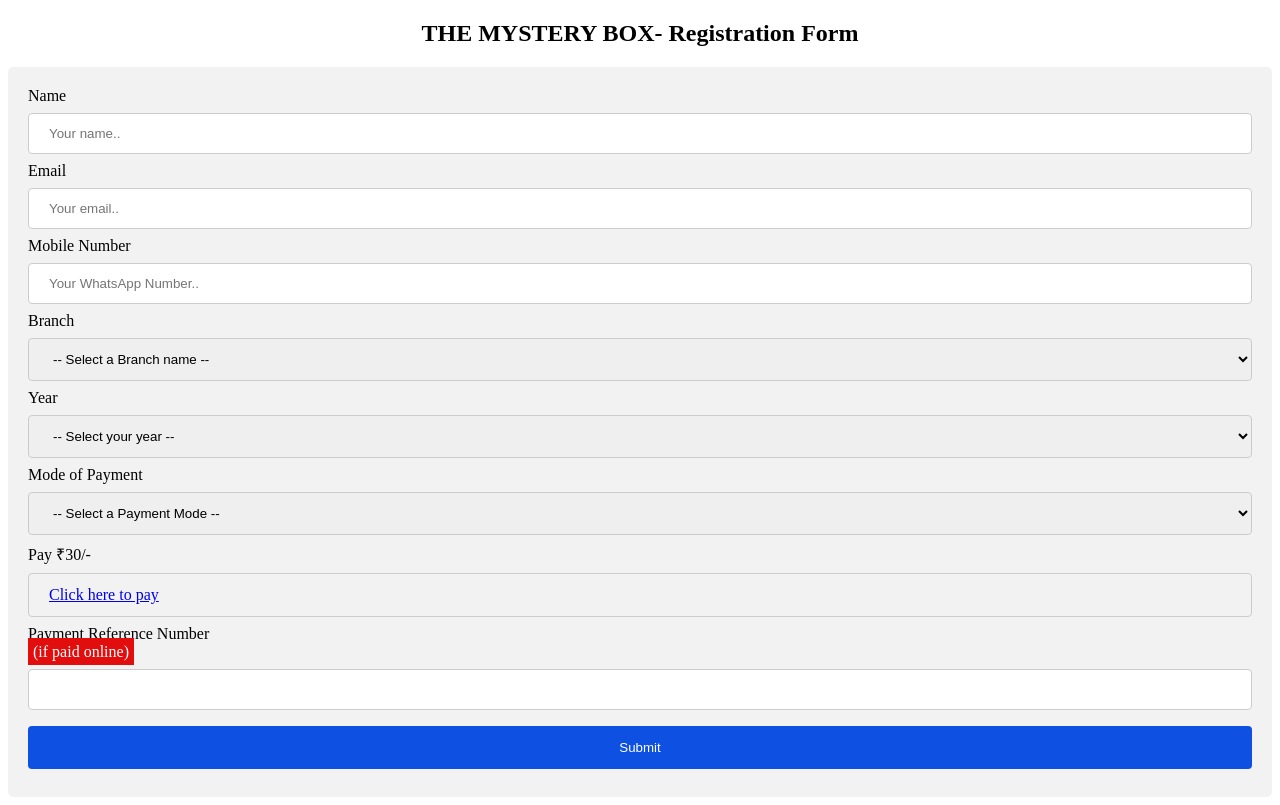
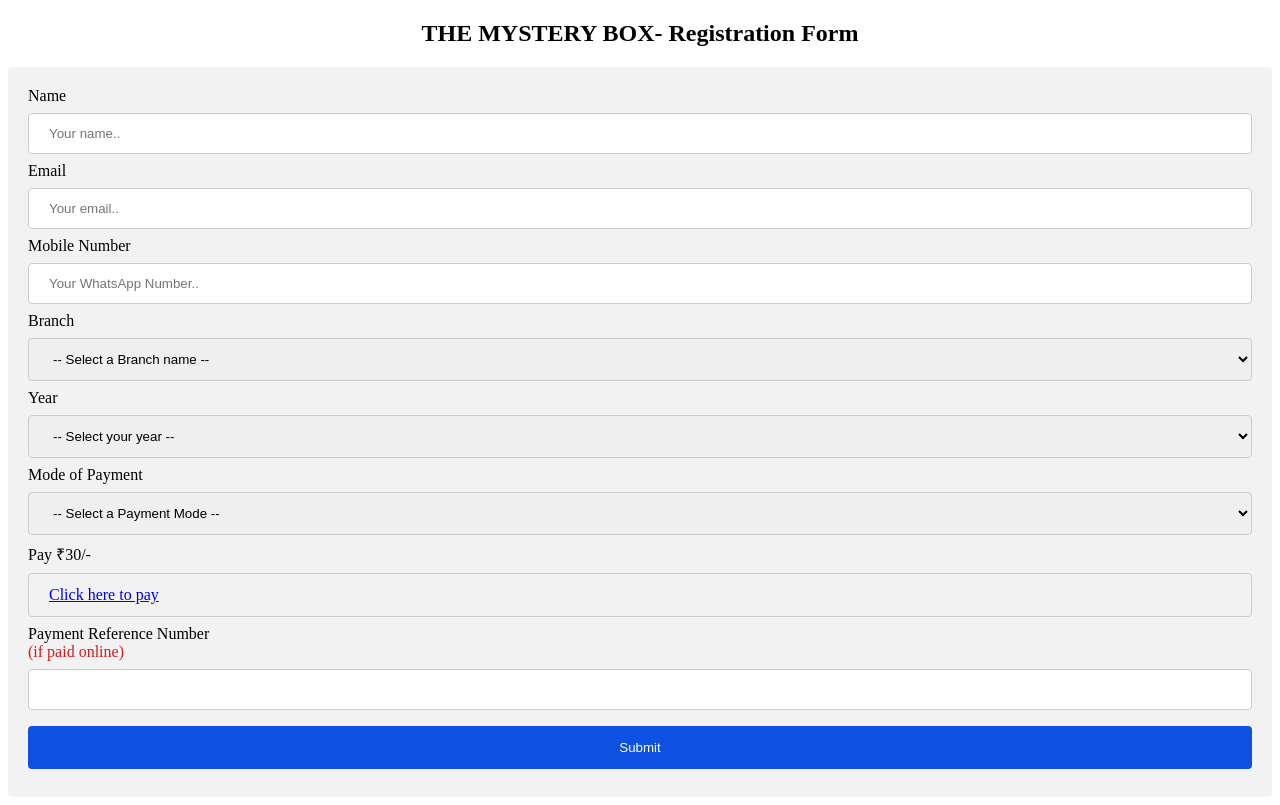
Before and after one commit to Astitva2409/The-Mystery-Box, a plain HTML site: page index.html in a window 1280 px wide. Drawn offline with Linux system fonts and the light colour scheme.

Commit message:
span corrected

```diff
--- a/style.css
+++ b/style.css
@@ -60,9 +60,8 @@ input[type=text], select {
   }
 
   span {
-      background-color: #e20d0d;
-      color: white;
-      padding: 5px;
+      color: rgb(211, 26, 26);
+      /* padding: 2px; */
   }
 
   input[type=submit]:hover {
```
